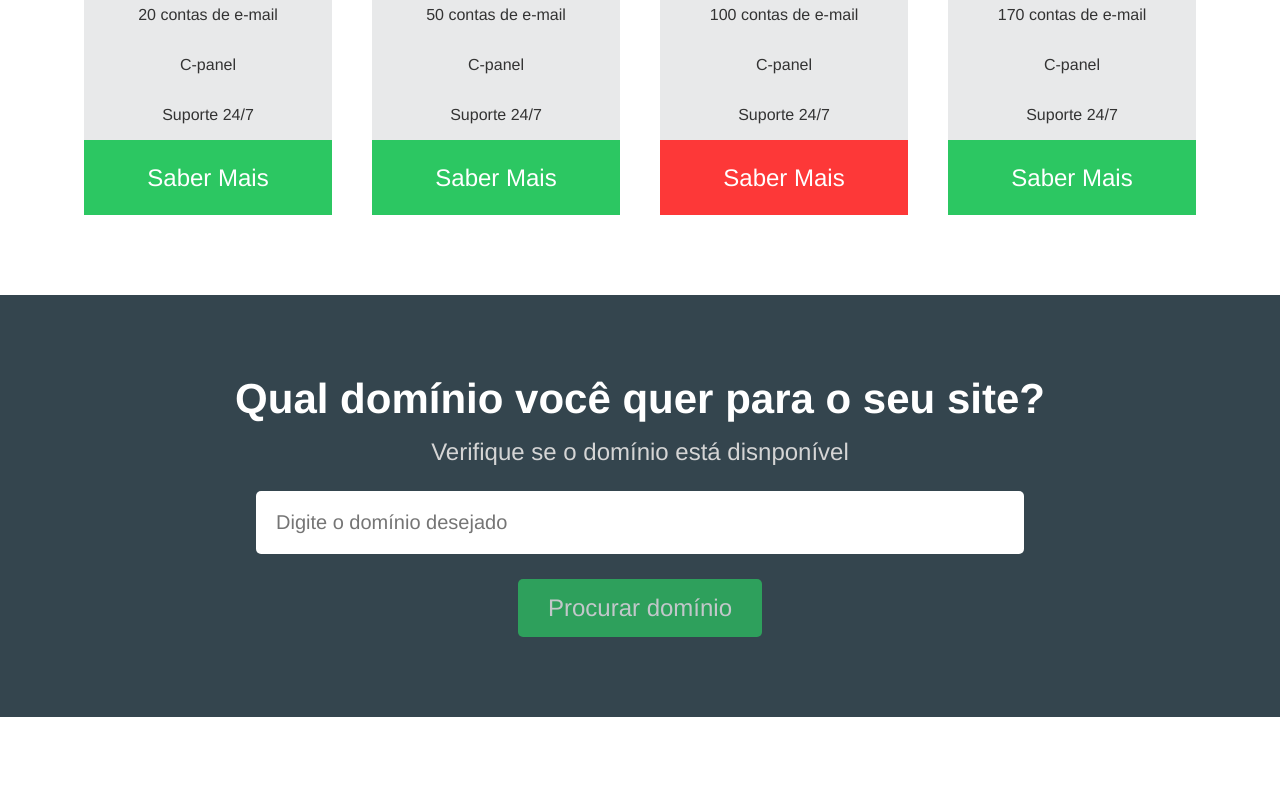
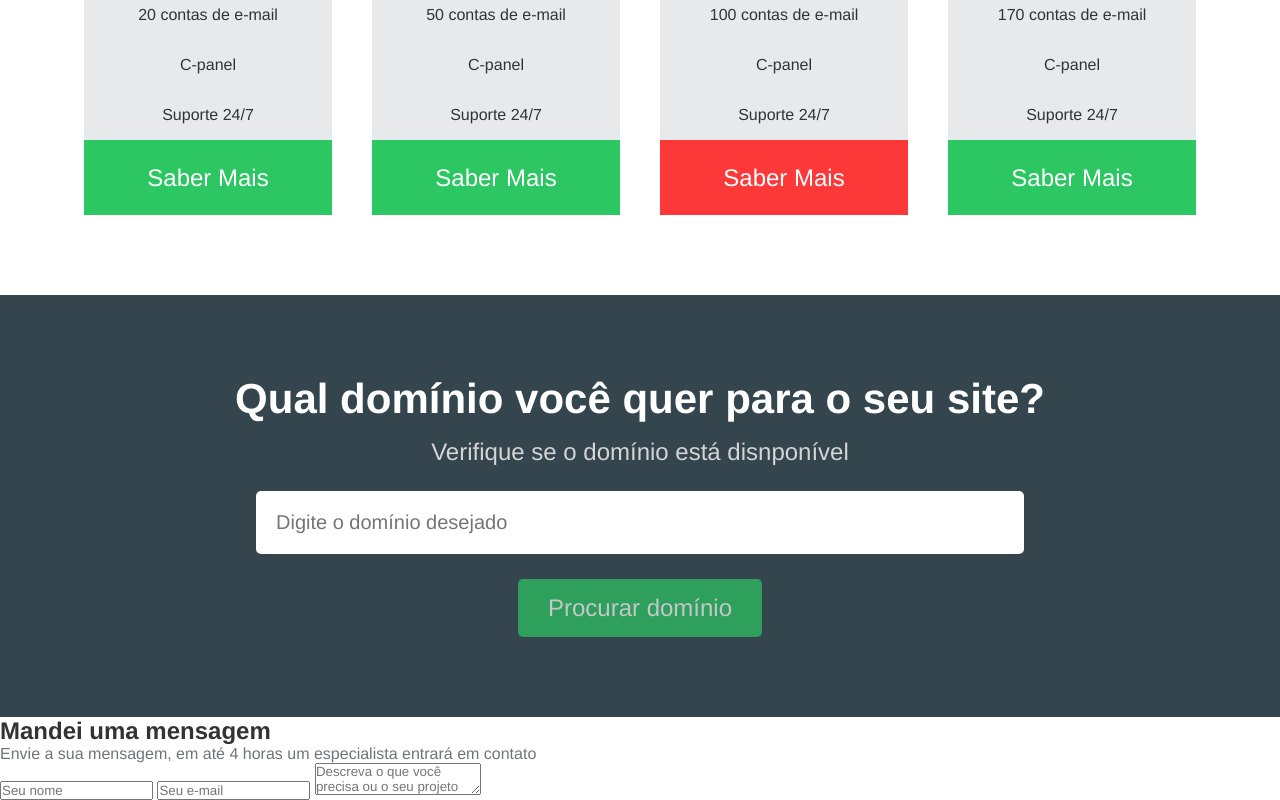
Before and after one commit to guilhermeviniciuus/TRISSYHOST, a plain HTML site: page src/index.html in a window 1280 px wide. Shown: the part 1336-2136 px from the top of the page. Before the commit the page ends 2053 px from the top, so only its background shows below. Drawn offline with Linux system fonts and the light colour scheme.

Commit message:
Inicio rodape e contato html

```diff
--- a/src/index.html
+++ b/src/index.html
@@ -120,6 +120,14 @@
                     <input type="submit" value="Procurar domínio">
                 </form>
             </section>
+            <section class="contact-container">
+                <h2>Mandei uma mensagem</h2>
+                <p>Envie a sua mensagem, em até 4 horas um especialista entrará em contato</p>
+                <form>
+                    <input type="text" name="name" id="name" placeholder="Seu nome">
+                    <input type="email" name="email" id="email" placeholder="Seu e-mail">
+                    <textarea name="message" id="message" placeholder="Descreva o que você precisa ou o seu projeto"></textarea>
+            </section>
         </main>
     </div>
 </body>
```
